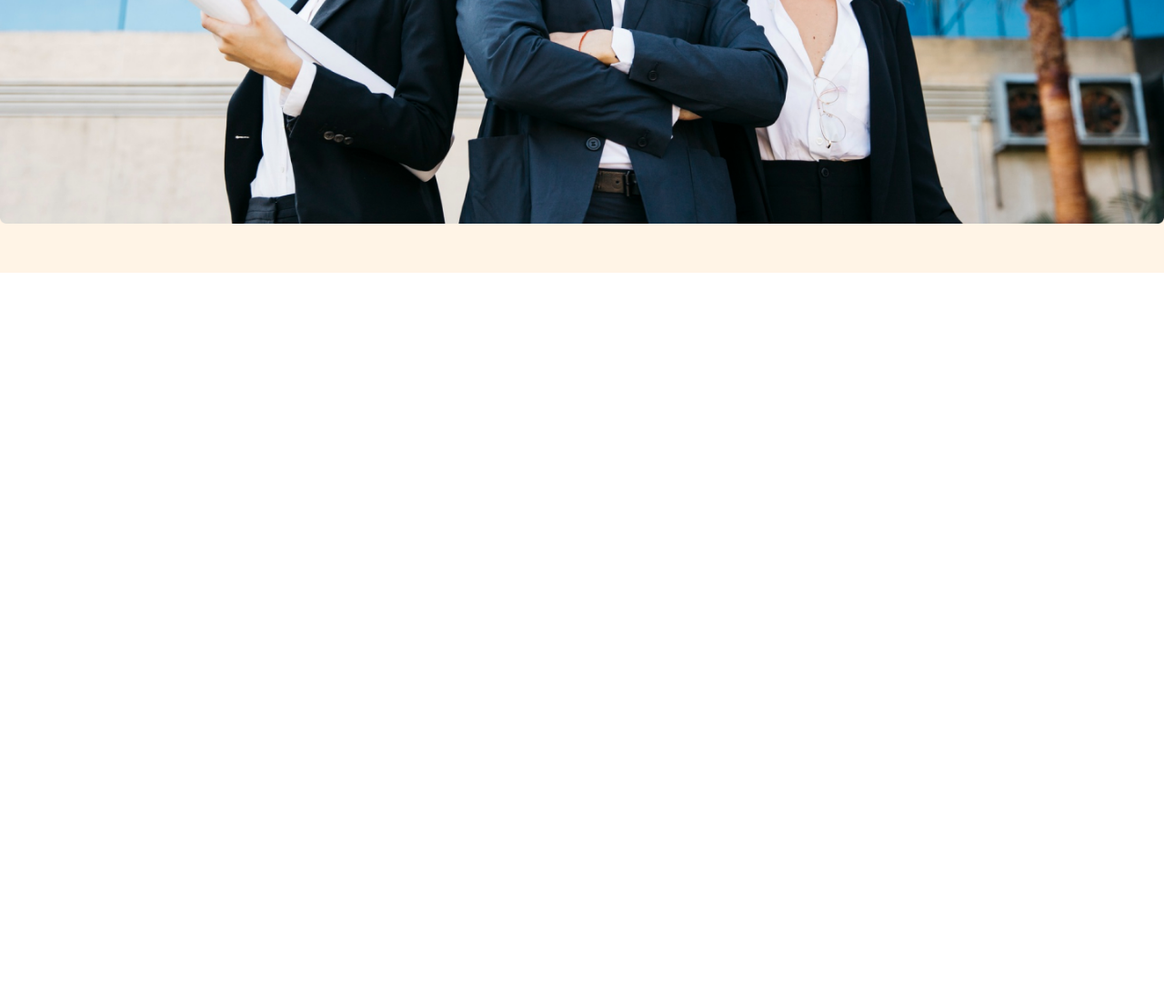
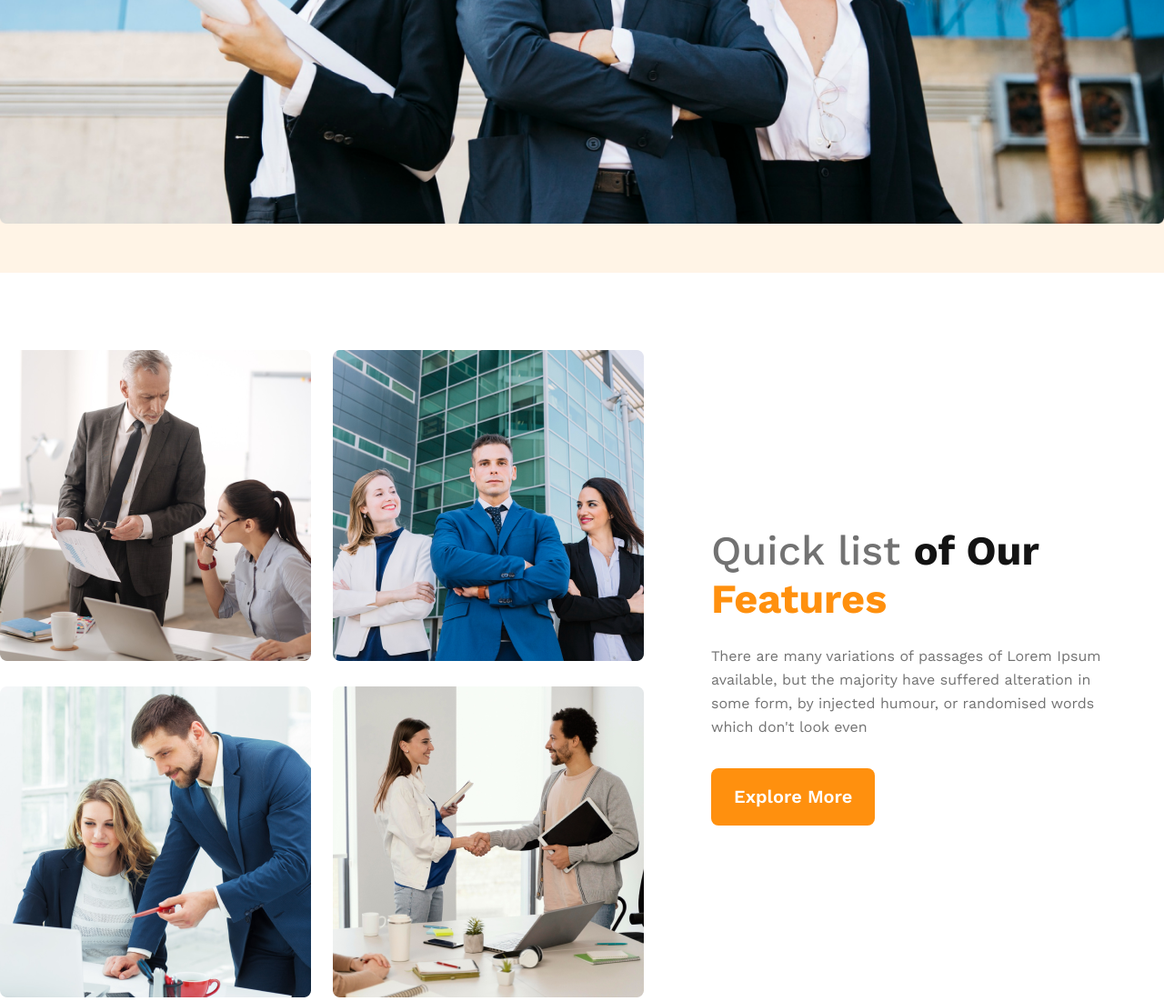
Before and after one commit to swapnilaanam/g3-architects, a plain HTML site: page index.html in a window 1280 px wide. Shown: the part 951-2052 px from the top of the page at 91% size. Before the commit the page ends 1251 px from the top, so only its background shows below. Drawn offline with nearby package versions, Linux system fonts and the light colour scheme.

Commit message:
added our-features section

```diff
--- a/index.html
+++ b/index.html
@@ -40,5 +40,32 @@
             </div>
         </div>
     </header>
+    <main>
+
+        <!-- our-features section -->
+        <section class="our-features">
+            <div class="our-features-images">
+                <div class="our-features-image">
+                    <img src="images/team1.png" alt="team-1">
+                </div>
+                <div class="our-features-image">
+                    <img src="images/team2.png" alt="team-2">
+                </div>
+                <div class="our-features-image">
+                    <img src="images/team3.png" alt="">
+                </div>
+                <div class="our-features-image">
+                    <img src="images/team4.png" alt="">
+                </div>
+            </div>
+            <div class="our-features-info">
+                <h3>Quick list <span class="features-info-black">of Our </span><span class="features-info-orange">Features</span></h3>
+                <p>
+                    There are many variations of passages of Lorem Ipsum available, but the majority have suffered alteration in some form, by injected humour, or randomised words which don't look even
+                </p>
+                <button class="btn-primary">Explore More</button>
+            </div>
+        </section>
+    </main>
 </body>
 </html>
--- a/styles/style.css
+++ b/styles/style.css
@@ -99,3 +99,55 @@
 .banner-img img {
     width: 100%;
 }
+
+main {
+    max-width: 1380px;
+    margin: 0 auto;
+}
+
+/* -----------------------
+    our-features styles
+-------------------------- */
+
+.our-features {
+    margin-top: 85px;
+    display: flex;
+    align-items: center;
+    gap: 74px;
+}
+
+.our-features-images {
+    display: grid;
+    grid-template-columns: repeat(2, 1fr);
+    gap: 24px;
+}
+
+.our-features-info {
+    padding-right: 60px;
+}
+
+.our-features-info > h3 {
+    font-weight: 500;
+    font-size: 45px;
+    line-height: 53px;
+    color: #727272;
+}
+
+.features-info-black {
+    font-weight: 700;
+    color: #131313;
+}
+
+.features-info-orange {
+    font-weight: 700;
+    color: #FF900E;
+}
+
+.our-features-info> p {
+    font-weight: 400;
+    font-size: 16px;
+    line-height: 26px;
+    color: #727272;
+    margin-top: 24px;
+    margin-bottom: 32px;
+}
```
